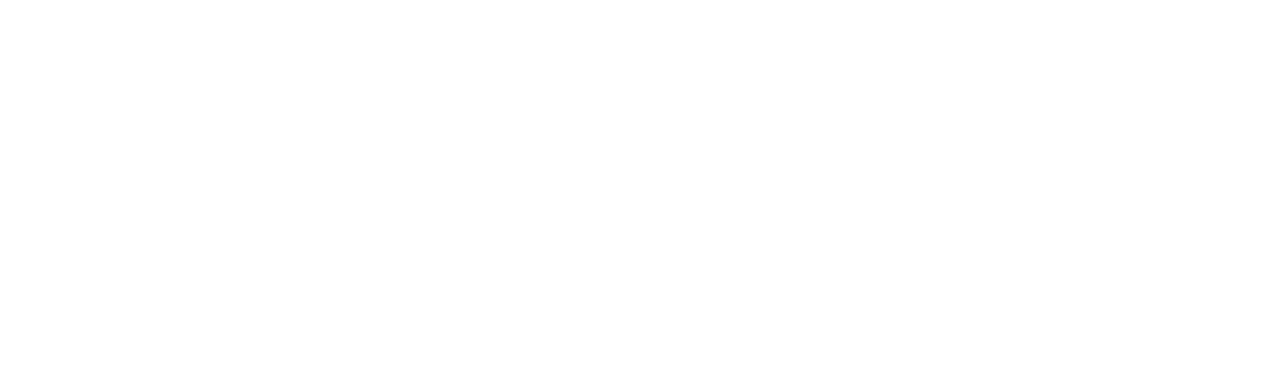
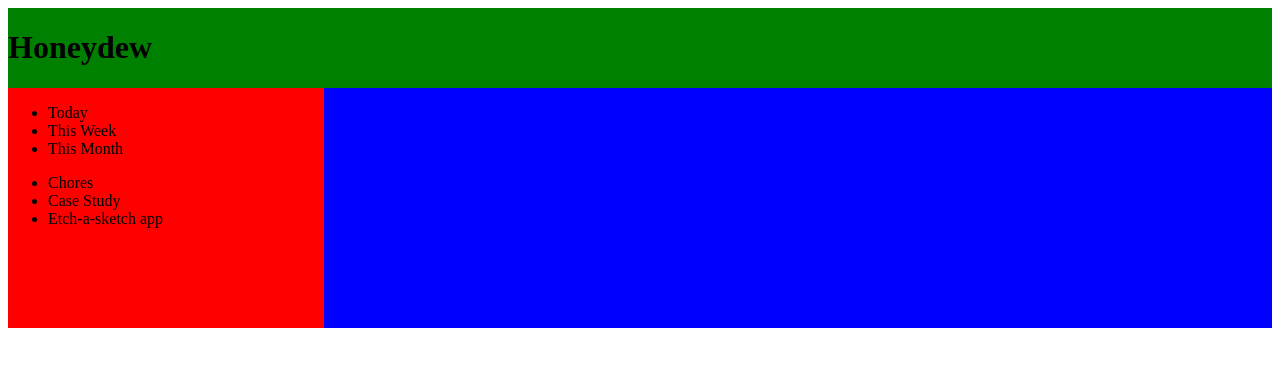
Before and after one commit to huntkay1/to-do-app, a website built with webpack: page src/index.html in a window 1280 px wide. Built offline with nearby package versions, Linux system fonts and the light colour scheme.

Commit message:
begin layout

```diff
--- a/package.json
+++ b/package.json
@@ -11,7 +11,9 @@
   "author": "",
   "license": "ISC",
   "devDependencies": {
+    "css-loader": "^7.1.1",
     "html-webpack-plugin": "^5.6.0",
+    "style-loader": "^4.0.0",
     "webpack": "^5.91.0",
     "webpack-cli": "^5.1.4"
   }
--- a/src/index.html
+++ b/src/index.html
@@ -6,6 +6,27 @@
     <title>To-do App</title>
 </head>
 <body>
+    <header>
+        <h1>Honeydew</h1>
+    </header>
+
+    <nav>
+        <ul>
+            <li>Today</li>
+            <li>This Week</li>
+            <li>This Month</li>
+        </ul>
+
+        <ul>
+            <li>Chores</li>
+            <li>Case Study</li>
+            <li>Etch-a-sketch app</li>
+        </ul>
+    </nav>
+
+    <div>
+
+    </div>
 
 </body>
 </html>
--- a/src/index.js
+++ b/src/index.js
@@ -0,0 +1 @@
+import './style.css';
--- /dev/null
+++ b/src/style.css
@@ -0,0 +1,20 @@
+body {
+    display: grid;
+    grid-template-columns: 1fr 3fr;
+    grid-template-rows: 1fr 3fr;
+}
+
+header {
+    background-color: green;
+    grid-column: 1 / -1 ;
+
+}
+
+nav {
+    background-color: red;
+}
+
+div {
+    background-color: blue;
+
+}
--- a/webpack.config.js
+++ b/webpack.config.js
@@ -7,5 +7,16 @@ module.exports = {
         filename: 'main.js',
         path: path.resolve(__dirname, 'dist'),
     },
-    plugins: [new HtmlWebpackPlugin()],
+    plugins: [new HtmlWebpackPlugin({
+        template: './src/index.html'
+    })],
+    module: {
+        rules: [
+          {
+            test: /\.css$/i,
+            use: ['style-loader', 'css-loader']
+          }
+        ]
+      }
+
 };
```
Also changed, not shown: dist/index.html, dist/main.js, 1 other file.
